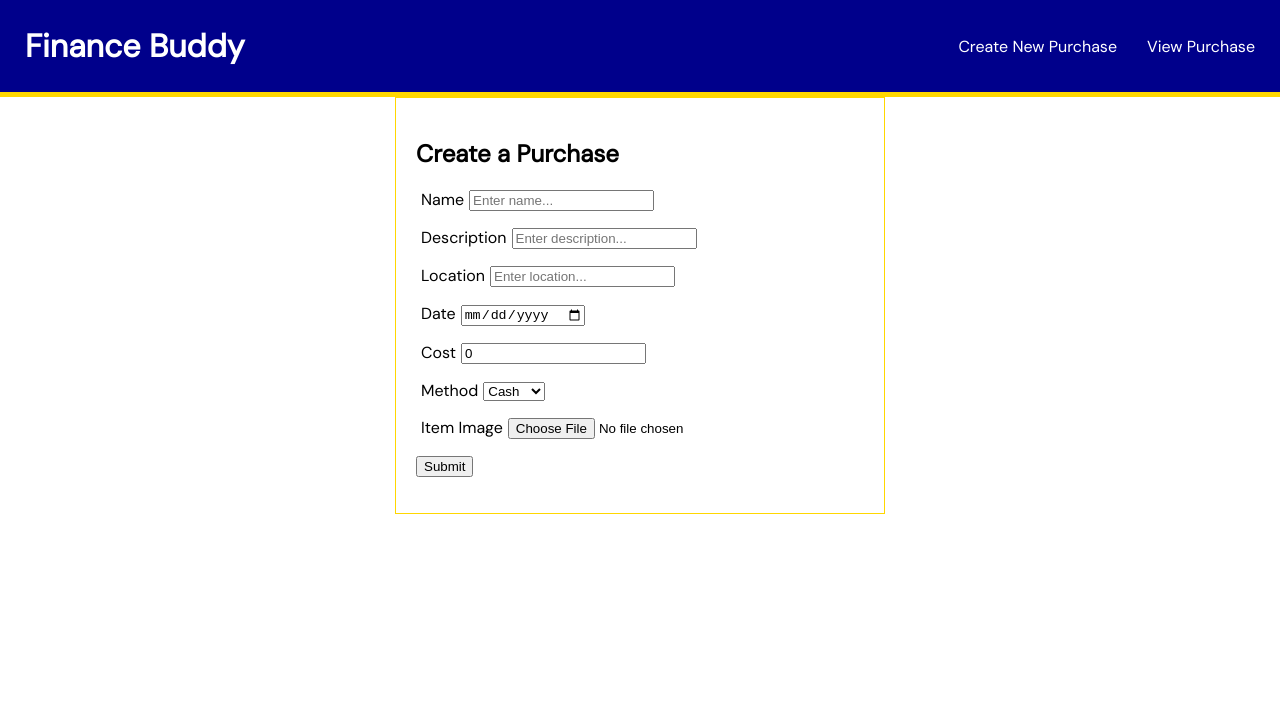
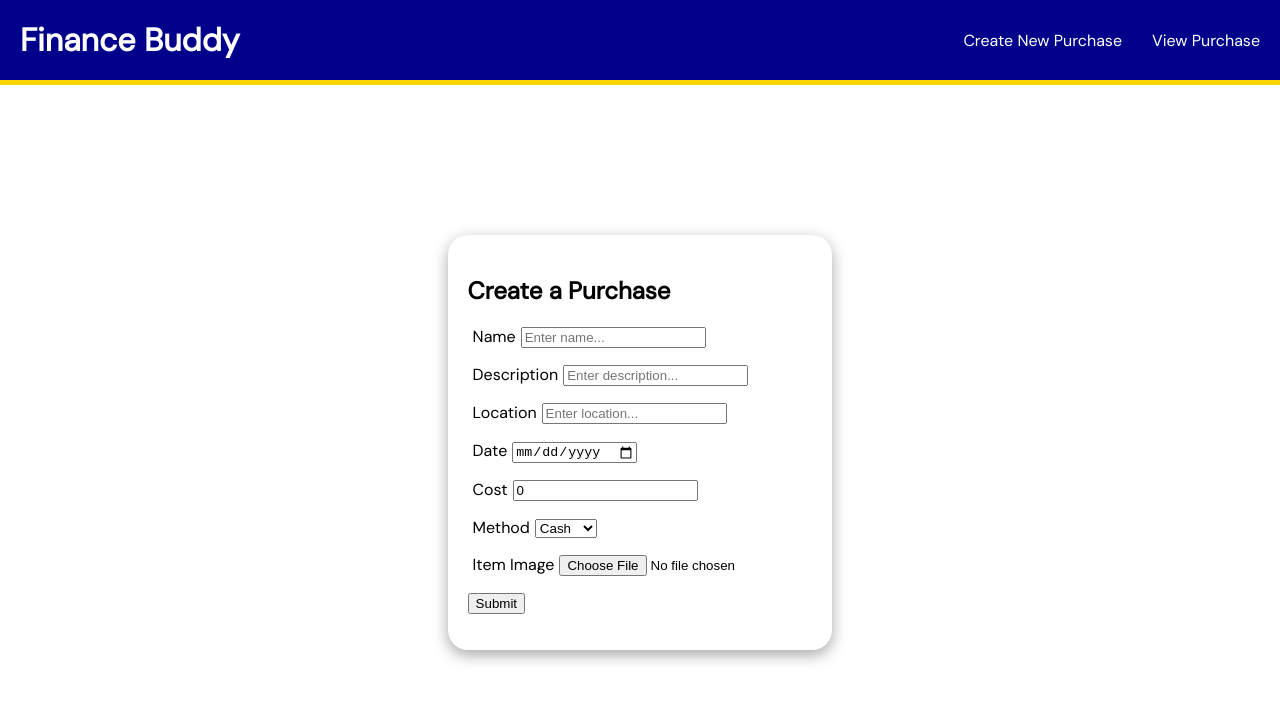
Before and after one commit to acmucsd/hackschoolfa22-solutions, a React (Create React App) app in the folder client/: page /create in a window 1280 px wide. Shown: the top 702 px of the page. Built offline with nearby package versions, Linux system fonts and the light colour scheme.

Commit message:
Fix more CSS

```diff
--- a/client/src/components/Navbar/style.css
+++ b/client/src/components/Navbar/style.css
@@ -6,8 +6,8 @@
     display: flex;
     justify-content: space-between;
     align-items: center;
-
-    padding: 25px;
+    height: 40px;
+    padding: 20px;
 }
 
 .title {
--- a/client/src/components/PurchaseCard/PurchaseCard.jsx
+++ b/client/src/components/PurchaseCard/PurchaseCard.jsx
@@ -9,7 +9,7 @@ const PurchaseCard = (props) => {
         Credit: "red",
         Debit: "yellow",
         Check: "white",
-        Crytpo: "gold"
+        Crypto: "gold"
     };
 
     /* Changes font color based on the purchase type */
--- a/client/src/pages/style.css
+++ b/client/src/pages/style.css
@@ -9,8 +9,8 @@
 
 .purchase-empty-result {
   margin-left: 2vw;
-    border: 2px solid #7171CF;
-    background-color: #7171CF;
+  border: 2px solid #7171cf;
+  background-color: #7171cf;
   border-radius: 5px;
   max-width: 400px;
 }
@@ -21,11 +21,11 @@
 }
 
 .purchase-empty-result-inner a {
-    color: #BFBF41;
+  color: #bfbf41;
 }
 
 .purchase-empty-result-inner a:visited {
-    color: #BFBF41;
+  color: #bfbf41;
 }
 
 label {
@@ -33,15 +33,17 @@ label {
 }
 
 .create-page {
+  height: calc(100vh - 85px);
   display: flex;
   justify-content: space-evenly;
   align-items: center;
 }
 
 .purchase-form {
-    border: 1px solid gold;
+  box-shadow: rgba(0, 0, 0, 0.35) 0px 5px 15px;
+  border-radius: 20px;
   padding: 20px;
-    width: 35%;
+  /* width: 35%; */
 }
 
 .name-row {
```
Lines whose indentation alone changed are shown as unchanged.
